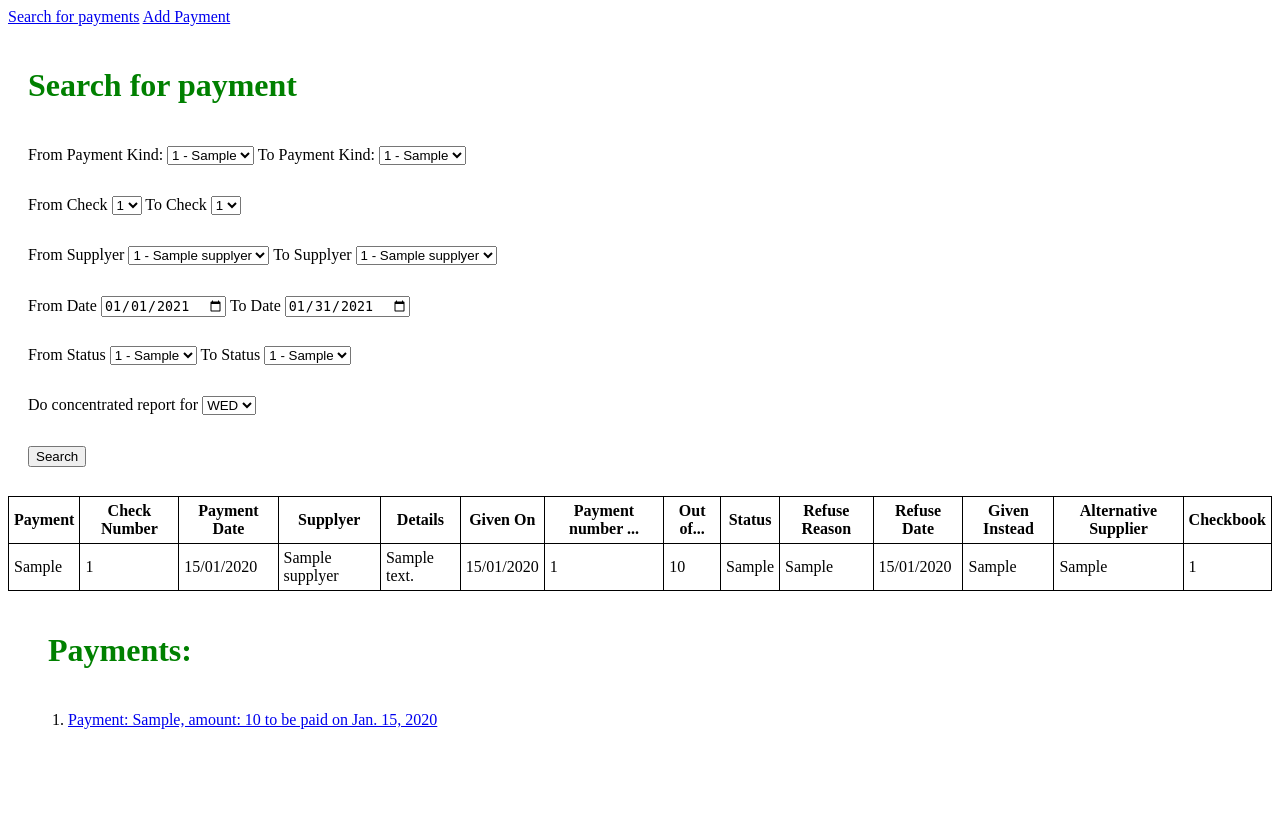
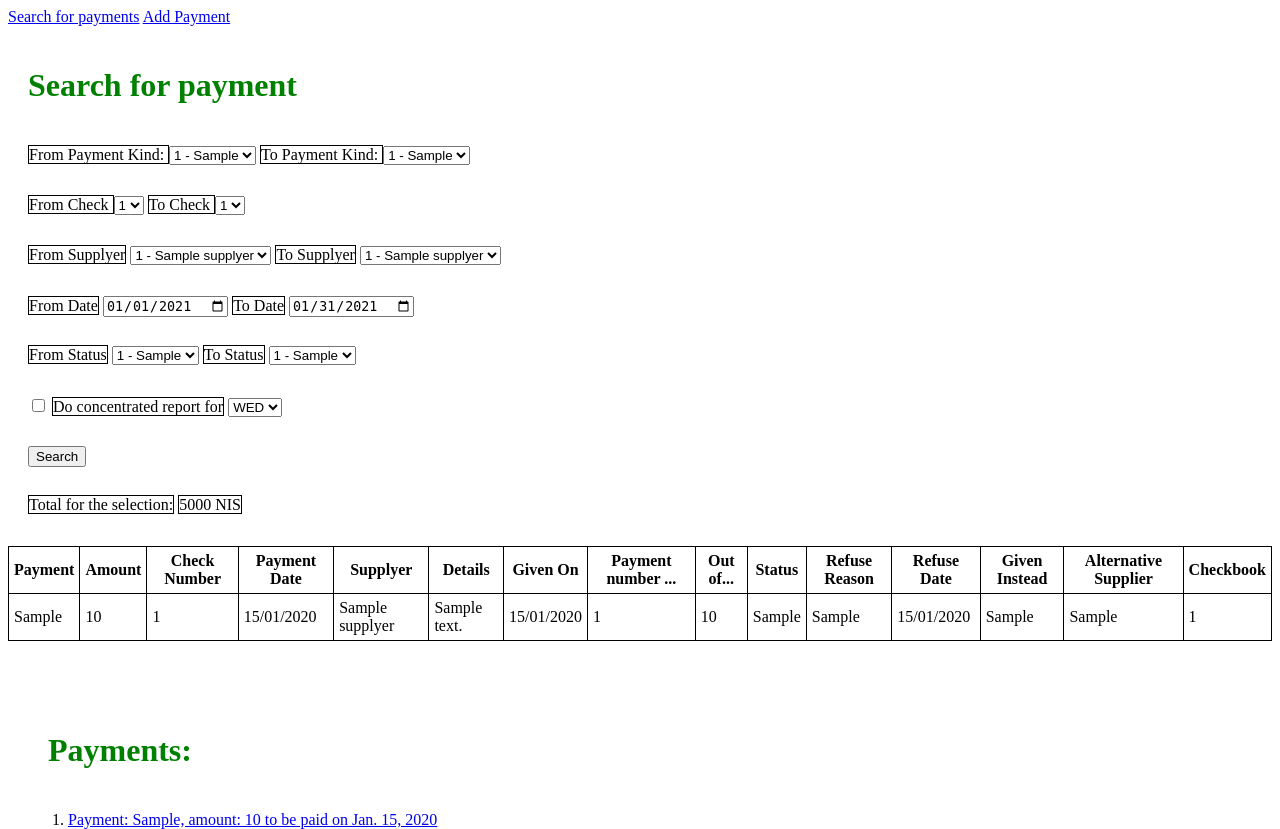
Before and after one commit to lenagavrilov/payments, a Django app: page /search/ in a window 1280 px wide. Before the commit the page ends 729 px from the top, so only its background shows below. Run offline with Django 3.2, Linux system fonts and the light colour scheme; tables that the repository leaves empty hold one stand-in row (values such as "Sample post").

Commit message:
Added checkbox that shows only one table

```diff
--- a/search/static/search/styles1.css
+++ b/search/static/search/styles1.css
@@ -12,3 +12,8 @@ table, td, th {
     border-collapse: collapse;
     padding: 5px;
 }
+
+label {
+    border: 1px black solid;
+
+}
--- a/search/templates/search/index.html
+++ b/search/templates/search/index.html
@@ -91,6 +91,7 @@
         </div>
 
         <div>
+            <input type="checkbox" id="checkConcentrated">
             <label for="concentrated">Do concentrated report for</label>
             <select name="concentrated">
                 <option value="SUN">SUN</option>
@@ -106,7 +107,13 @@
             <input type="submit" value="Search">
         </div>
 
-        <table>
+        <div>
+            <label>Total for the selection:</label>
+            <label id="total">5000 NIS</label>
+        </div>
+
+
+        <table id="detailed">
             <thead>
                 <tr>
                     {% for columnName in columnsNames %}
@@ -118,9 +125,11 @@
                 {% for payment in payments %}
                 <tr>
                         <td>{{ payment.paymentKind }}</td>
+                        <td> {{ payment.amount}}</td>
                         <td>{% if payment.checkNumber is not None %}
                              {{ payment.checkNumber }}
                             {% else %}
+                            -------
                             {% endif %}
 
                         </td>
@@ -144,6 +153,25 @@
         </table>
 
         <div>
+
+        </div>
+
+        <table id="concentrated">
+            <thead>
+                <tr>
+                    <th>Day to pay</th>
+                    <th>Amount to pay</th>
+                    <th>Dates included</th>
+                </tr>
+            </thead>
+            <tr>
+                <td>25/01/21</td>
+                <td>5000</td>
+                <td>18/1/21 - 25/1/21</td>
+            </tr>
+        </table>
+
+        <div>
             <h1>Payments: </h1>
             <ol>{%for payment in payments %}
                 <li>
@@ -154,4 +182,7 @@
 
             </ol>
         </div>
+
+
+
 {% endblock %}
--- a/search/templates/search/layout.html
+++ b/search/templates/search/layout.html
@@ -4,6 +4,46 @@
     <head>
         <title>Search</title>
         <link rel="stylesheet" href="{% static 'search/styles1.css' %}">
+        <style>
+            #total {
+               border: 1px black solid;
+
+            }
+
+            #concentrated{
+                display: none;
+            }
+
+
+        </style>
+        <script>
+
+            function showTable(checkConcentrated) {
+                document.querySelectorAll('table').forEach (table => {
+                    table.style.display = 'none';
+
+                })
+
+                if (checkConcentrated) {
+                    document.querySelector("#concentrated").style.display = "inline-block"
+                }else{
+                    document.querySelector("#detailed").style.display = "inline-block"
+                }
+            }
+
+            document.addEventListener("DOMContentLoaded", function() {
+                document.getElementById("checkConcentrated").checked = false;
+                document.querySelector("#checkConcentrated").onchange = function() {
+                    let checkConcentrated = document.getElementById("checkConcentrated");
+                    if (checkConcentrated.checked == true) {
+                        showTable(true)
+                    }else{
+                        showTable(false)
+                    }
+            }
+             })
+
+        </script>
 
     </head>
     <body>
--- a/search/urls.py
+++ b/search/urls.py
@@ -6,6 +6,7 @@ app_name = "search"
 urlpatterns = [
     path("", views.index, name='index'),
     path("addpayment", views.addpayment, name="addpayment"),
-    path("<int:payment_id>", views.payment, name="payment"),
+    path("<int:payment_id>", views.payment, name="payment")
+
 
 ]
--- a/search/views.py
+++ b/search/views.py
@@ -8,7 +8,7 @@ from .models import Payments, Supplyer, PaymentsKind, Status
 import datetime
 import calendar
 
-columnsNames = ["Payment", "Check Number", "Payment Date", "Supplyer", "Details", "Given On", "Payment number ...", "Out of...", "Status",
+columnsNames = ["Payment", "Amount", "Check Number", "Payment Date", "Supplyer", "Details", "Given On", "Payment number ...", "Out of...", "Status",
                 "Refuse Reason", "Refuse Date", "Given Instead", "Alternative Supplier", "Checkbook"]
 
 columnsValues = [10,2,3,4,5,6,7,8,9,10,11,12,13,14]
```
